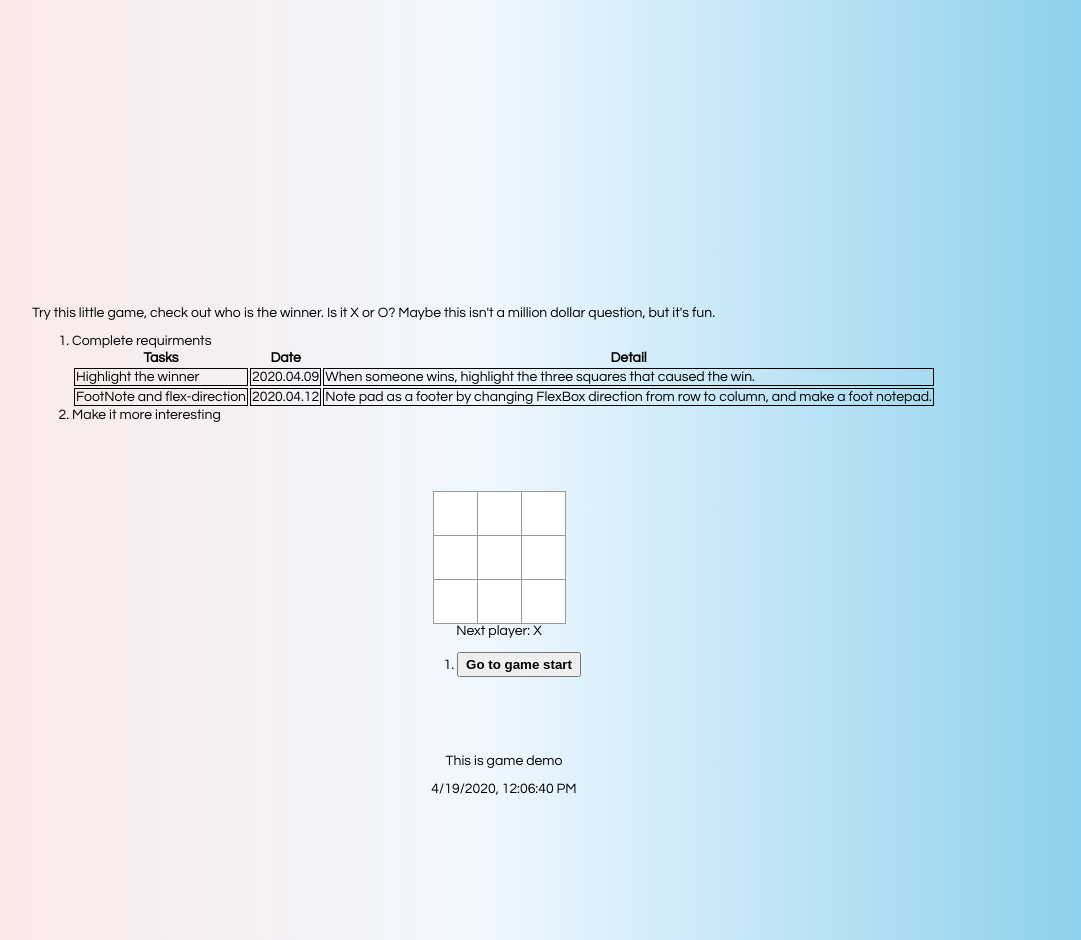
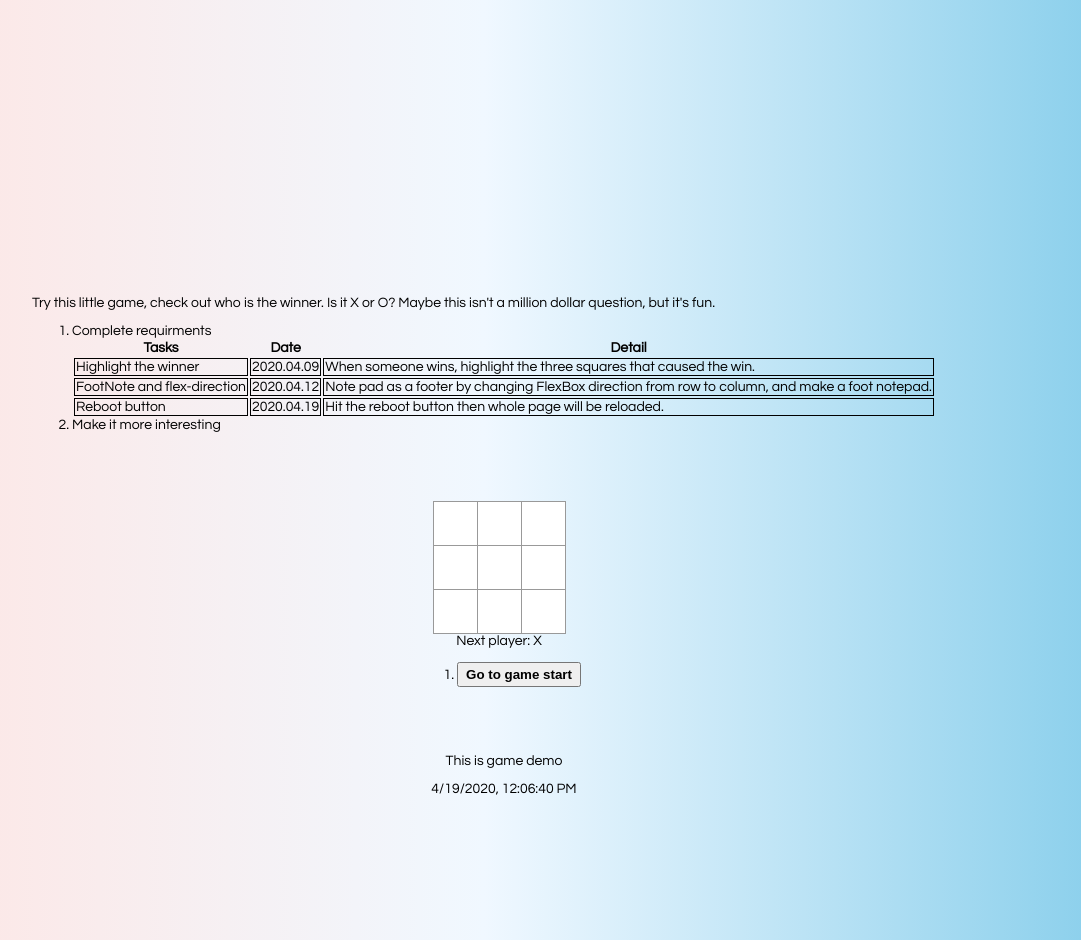
Before and after one commit to luml/tie-tac-toe, a React app: page / in a window 1280 px wide. Shown: the whole page, without its empty margins (156-1237 px from the left). Built offline with nearby package versions, Linux system fonts and the light colour scheme.

Commit message:
feat(reboot button)

```diff
--- a/src/index.js
+++ b/src/index.js
@@ -204,6 +204,7 @@ function getThreeSpots(squares){
 }
 
 function reboot() {
-  // Refresh the page
+  // 1,Refresh the page
   window.location.reload()
+  // 2,Edit dom
 }
--- a/src/intro.js
+++ b/src/intro.js
@@ -28,6 +28,11 @@ const Intro = () => {
                 <td>2020.04.12</td>
                 <td>Note pad as a footer by changing FlexBox direction from row to column, and make a foot notepad.</td>
               </tr>
+              <tr>
+                <td>Reboot button</td>
+                <td>2020.04.19</td>
+                <td>Hit the reboot button then whole page will be reloaded.</td>
+              </tr>
             </tbody>
           </table>
           <li>Make it more interesting</li>
```
Also changed, not shown: public/index.html (line endings or trailing spaces).
